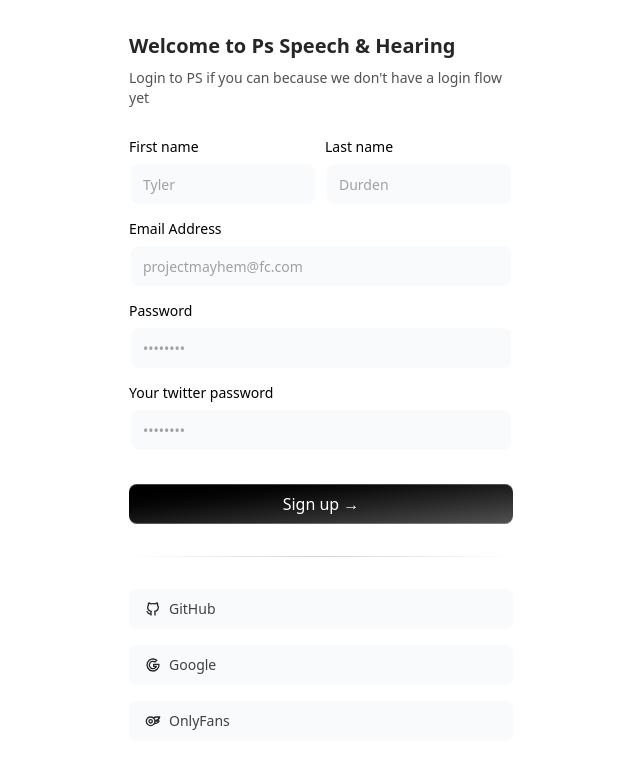
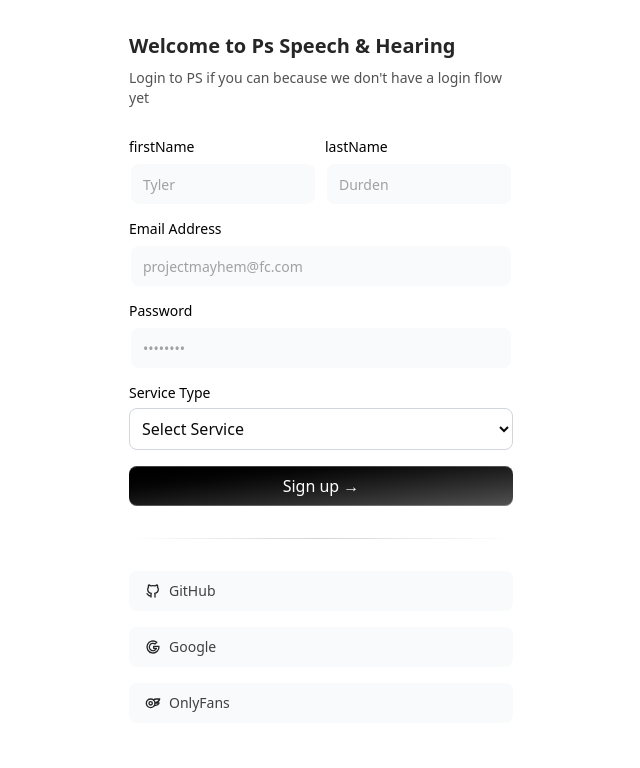
Before and after one commit to sandeeprudola/ps-frontend, a Next.js app: page /Signin in a window 1280 px wide. Shown: the top 768 px of the page, without its empty margins (319-959 px from the left). Built offline with nearby package versions, Linux system fonts and the light colour scheme.

Commit message:
signup frontend

```diff
--- a/app/Signin/page.tsx
+++ b/app/Signin/page.tsx
@@ -1,5 +1,5 @@
 "use client";
-import React from "react";
+import React, { useState } from "react";
 import { Label } from "@/components/ui/label";
 import { Input } from "@/components/ui/input";
 import { cn } from "@/lib/utils";
@@ -8,11 +8,38 @@
   IconBrandGoogle,
   IconBrandOnlyfans,
 } from "@tabler/icons-react";
+import axios from "axios";
 
 export default function  SignupFormDemo() {
-  const handleSubmit = (e: React.FormEvent<HTMLFormElement>) => {
+
+  const [formData, setFormData] = useState({
+    username:"",
+    email: "",
+    password: "",
+    firstname: "",
+    lastname: "",
+    role:""
+  });
+
+  const handleChange = (e: React.ChangeEvent<HTMLInputElement>) => {
+    setFormData({
+      ...formData,
+      [e.target.id]: e.target.value,
+    });
+  };
+
+  // Handle form submission
+  const handleSubmit = async (e: React.FormEvent<HTMLFormElement>) => {
     e.preventDefault();
-    console.log("Form submitted");
+
+    try {
+      const response = await axios.post("http://localhost:5000/api/signup", formData);
+      console.log("Signup success:", response.data);
+      alert("Signup successful!");
+    } catch (error: any) {
+      console.error("Signup failed:", error.response?.data || error.message);
+      alert("Signup failed. Please try again.");
+    }
   };
   return (
     <div className="shadow-input mx-auto w-full max-w-md rounded-none bg-white p-4 md:rounded-2xl md:p-8 dark:bg-black">
@@ -27,11 +54,11 @@
       <form className="my-8" onSubmit={handleSubmit}>
         <div className="mb-4 flex flex-col space-y-2 md:flex-row md:space-y-0 md:space-x-2">
           <LabelInputContainer>
-            <Label htmlFor="firstname">First name</Label>
+            <Label htmlFor="firstName">firstName</Label>
             <Input id="firstname" placeholder="Tyler" type="text" />
           </LabelInputContainer>
           <LabelInputContainer>
-            <Label htmlFor="lastname">Last name</Label>
+            <Label htmlFor="lastName">lastName</Label>
             <Input id="lastname" placeholder="Durden" type="text" />
           </LabelInputContainer>
         </div>
@@ -43,14 +70,20 @@
           <Label htmlFor="password">Password</Label>
           <Input id="password" placeholder="••••••••" type="password" />
         </LabelInputContainer>
-        <LabelInputContainer className="mb-8">
-          <Label htmlFor="twitterpassword">Your twitter password</Label>
-          <Input
-            id="twitterpassword"
-            placeholder="••••••••"
-            type="twitterpassword"
-          />
-        </LabelInputContainer>
+
+        <LabelInputContainer className="mb-4">
+  <Label htmlFor="serviceType">Service Type</Label>
+  <select
+    id="serviceType"
+    className="border border-gray-300 rounded-md p-2"
+    defaultValue=""
+  >
+    <option value="" disabled>Select Service</option>
+    <option value="hearing">Hearing</option>
+    <option value="speech">Speech</option>
+    <option value="both">Both</option>
+  </select>
+</LabelInputContainer>
 
         <button
           className="group/btn relative block h-10 w-full rounded-md bg-gradient-to-br from-black to-neutral-600 font-medium text-white shadow-[0px_1px_0px_0px_#ffffff40_inset,0px_-1px_0px_0px_#ffffff40_inset] dark:bg-zinc-800 dark:from-zinc-900 dark:to-zinc-900 dark:shadow-[0px_1px_0px_0px_#27272a_inset,0px_-1px_0px_0px_#27272a_inset]"
--- a/package.json
+++ b/package.json
@@ -11,6 +11,7 @@
   "dependencies": {
     "@radix-ui/react-label": "^2.1.7",
     "@tabler/icons-react": "^3.35.0",
+    "axios": "^1.12.2",
     "class-variance-authority": "^0.7.1",
     "clsx": "^2.1.1",
     "cobe": "^0.6.5",
```
Also changed, not shown: 1 other file (tests, documents, lock files or other folders).
